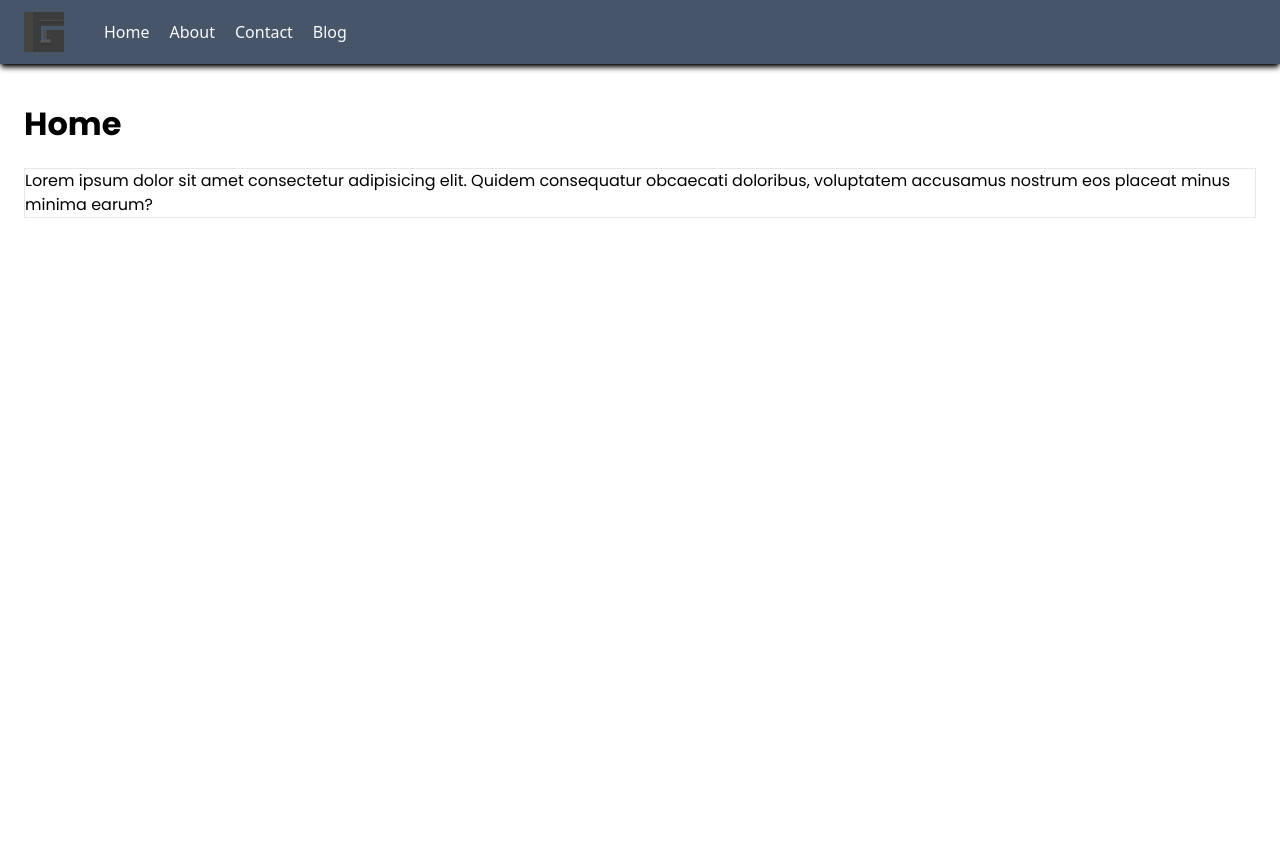
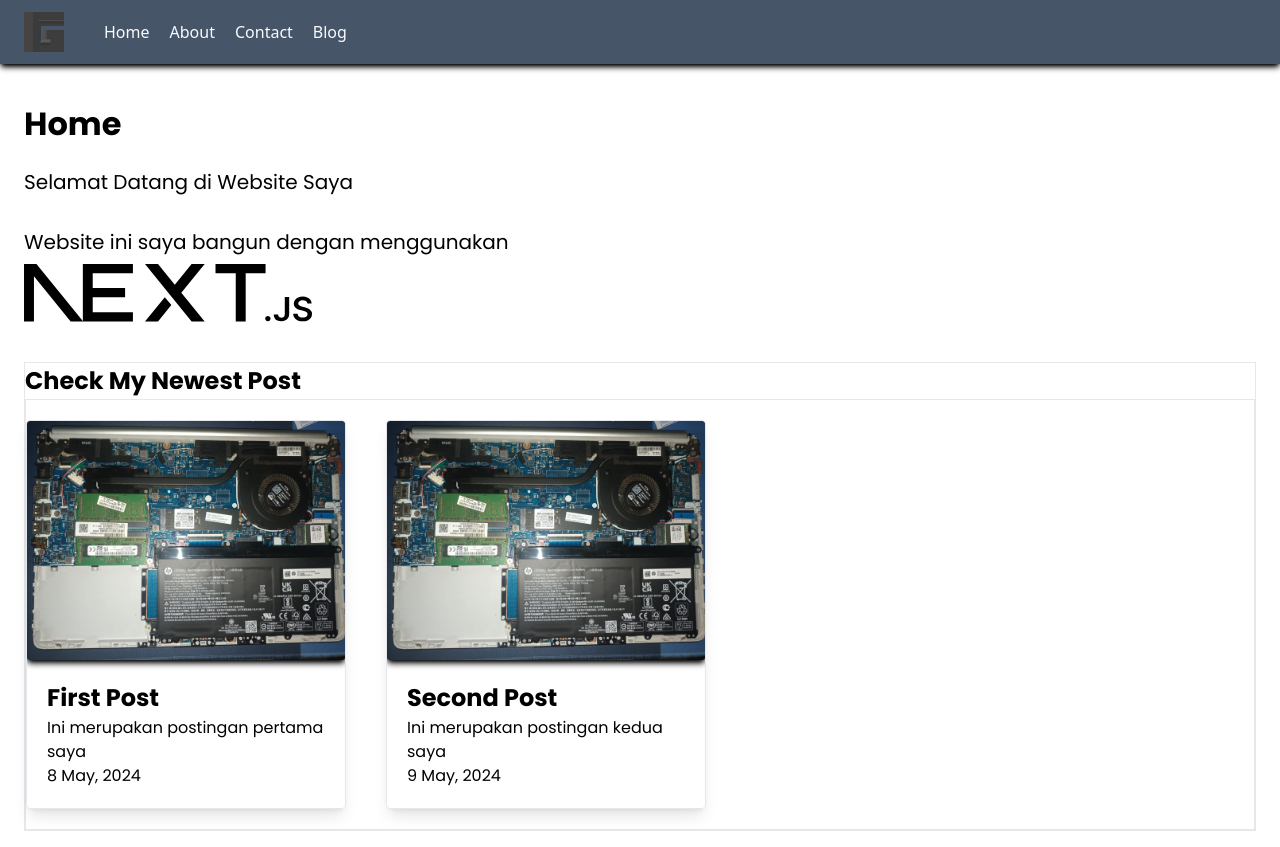
Before and after one commit to Guregoo/my-nextapp, a Next.js app: page / in a window 1280 px wide. Before the commit the page ends 800 px from the top, so only its background shows below. Built offline with nearby package versions, Linux system fonts and the light colour scheme.

Commit message:
update home page

```diff
--- a/contents/first-post.mdx
+++ b/contents/first-post.mdx
@@ -3,9 +3,11 @@
 description : 'Ini merupakan postingan pertama saya'
 date : '2024-05-08'
 thumbnail : '/images/laptop.jpg'
+category : 'personal'
 ---
 # First Post
-Postingan pertama, awal dari segalanya, walaupun tidak memiliki arti, dan tidak memiliki makna di postingan ini, tapi ini yang **Pertama**.
-### **Akulah alfa, Yang Awal**
-### Gambar laptop keren 👍
+Postingan pertama, awal dari segalanya, walaupun tidak memiliki arti, dan tidak memiliki makna di postingan ini, tapi ini adalah postingan yang **Pertama**
+## ***Alpha***
+
+### btw, check out the pict of my cool laptop 👍
 <img src="/images/laptop.jpg" alt="laptop" style={{width: '400px', heigh: 'auto'}}/>
--- a/contents/secont-post.mdx
+++ b/contents/secont-post.mdx
@@ -3,9 +3,10 @@
 description : 'Ini merupakan postingan kedua saya'
 date : '2024-05-09'
 thumbnail : '/images/laptop.jpg'
+category : 'personal'
 ---
 
 # Second Post
 Ini adalah postingan kedua yang merupakan postingan dummy atau testing untuk blog saya
 
-Males ngetik panjang lebar
+Males ngetik panjang lebar,
--- a/pages/index.js
+++ b/pages/index.js
@@ -1,14 +1,50 @@
+import Date from "@/components/date";
 import Head from "next/head";
+import Image from "next/image";
+import Link from "next/link";
+import { getPostData } from "@/lib/posts";
 
-export default function Home(){
+export async function getStaticProps() {
+  const allPostsData = getPostData();
+  return {
+    props: {
+      allPostsData,
+    },
+  };
+}
+
+export default function Home({allPostsData}){
   return(
     <div>
       <Head>
         <title>Gurego</title>
       </Head>
       <h1 className=''>Home</h1>
+      <div className='pb-10'>
+        <p className="text-xl">Selamat Datang di Website Saya</p>
+        <br />
+        <p className='text-xl py-2'>Website ini saya bangun dengan menggunakan</p>
+        <Link href="https://nextjs.org">
+          <Image className="w-72 h-auto" src="/next.svg" alt="next" width={100} height={100}/>
+        </Link>
+      </div>
       <div className="border">
-        Lorem ipsum dolor sit amet consectetur adipisicing elit. Quidem consequatur obcaecati doloribus, voluptatem accusamus nostrum eos placeat minus minima earum?
+        <h2 className=''>Check My Newest Post</h2>
+        <div className='border flex flex-wrap gap-10'>
+          {allPostsData.map(({ slug, metadata }) => (
+            <div key={slug} className='my-5 w-80 h-auto rounded overflow-hidden border shadow-lg hover:shadow-xl hover:shadow-gray-300 duration-300'>
+              <Link className='' href={`/posts/${slug}`}>
+              <Image className="w-full h-auto object-cover shadow-black shadow-md rounded-sm" src={metadata.thumbnail} alt='laptop' width={100} height={100} />
+              <div className='p-5'>
+                <h2>{metadata.title}</h2>
+                {metadata.description}
+                <br />
+                <Date dateString={metadata.date}/>
+              </div>
+              </Link>
+            </div>
+          ))}
+        </div>
       </div>
     </div>
   )
```
